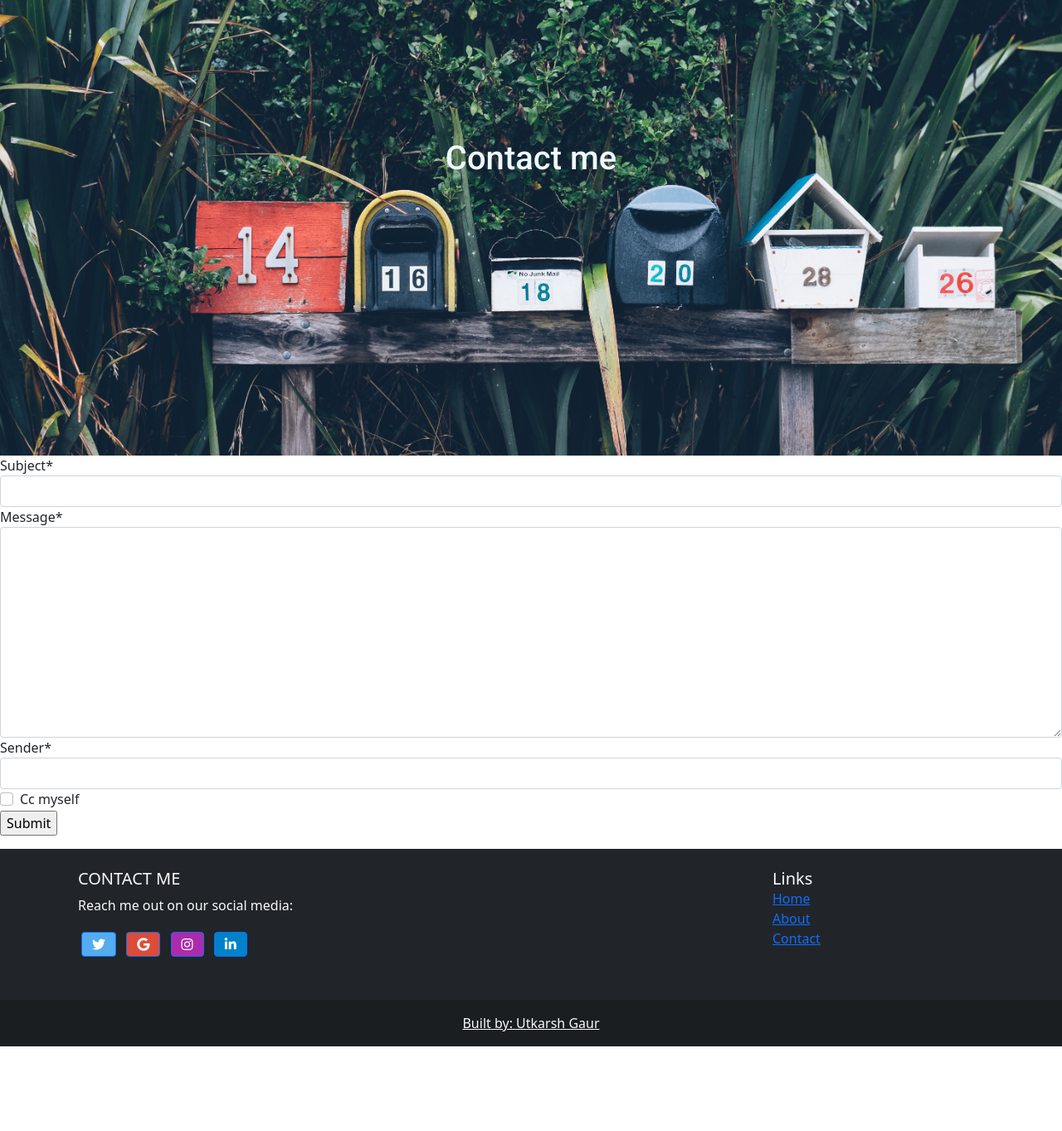
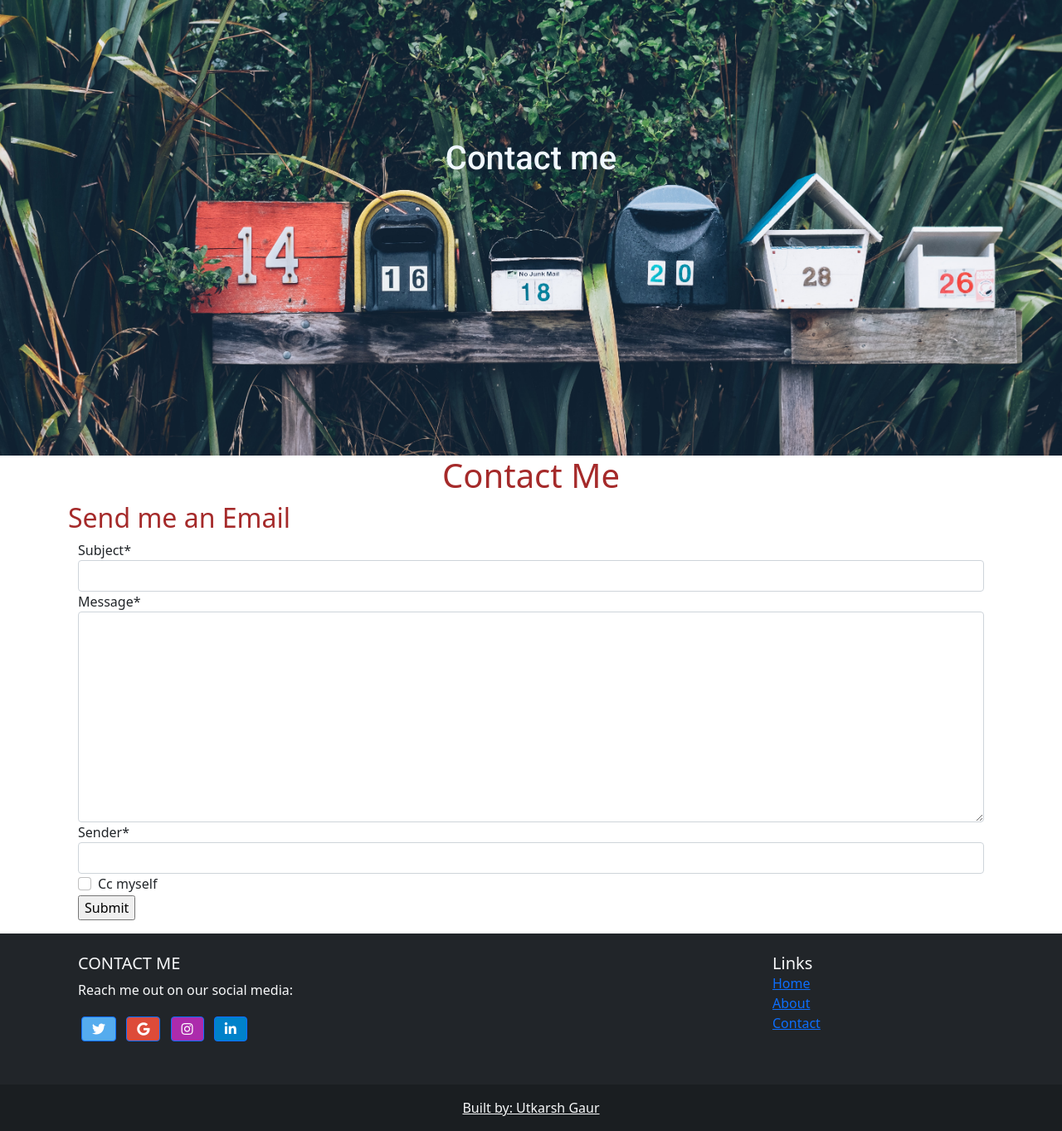
Before and after one commit to utkarsh06/DjangoPortfolio, a Django app: page /contact in a window 1280 px wide. Shown: the part 77-1440 px from the top of the page at 83% size. Before the commit the page ends 1338 px from the top, so only its background shows below. Run offline with Django 3.2, Linux system fonts and the light colour scheme; some libraries are stand-ins or nearby versions.

Commit message:
Updated contact form and added requirements.txt

```diff
--- a/Project/Portfolio/settings.py
+++ b/Project/Portfolio/settings.py
@@ -171,6 +171,6 @@ EMAIL_HOST_USER = 'apikey' # this is exactly the value 'apikey'
 EMAIL_HOST_PASSWORD = SENDGRID_API_KEY
 EMAIL_PORT = 587
 EMAIL_USE_TLS = True
-
+CONTACT_EMAIL = os.getenv('CONTACT_EMAIL')
 #Crispy template
 CRISPY_TEMPLATE_PACK = 'bootstrap4'
--- a/Project/UtkarshGaur/templates/UtkarshGaur/Contact.html
+++ b/Project/UtkarshGaur/templates/UtkarshGaur/Contact.html
@@ -19,13 +19,18 @@
                 </div>
             </div>
         </div>
-        <div>
+        <div class = "container">
+          <stong><h1 style ="color:brown; text-align: center;">Contact Me</h1></stong>
+          <stong><h2 style ="color:brown;">Send me an Email</h2></stong>
+          <div class="container">
             {% load crispy_forms_tags %}
             <form action= "{% url 'contact' %}" method="post">
               {% csrf_token %}
               {{ form|crispy}}
               <input type="submit" value="Submit">
             </form>
+          </div>
+
 
         </div>
 </body>
```
Lines whose indentation alone changed are shown as unchanged.
